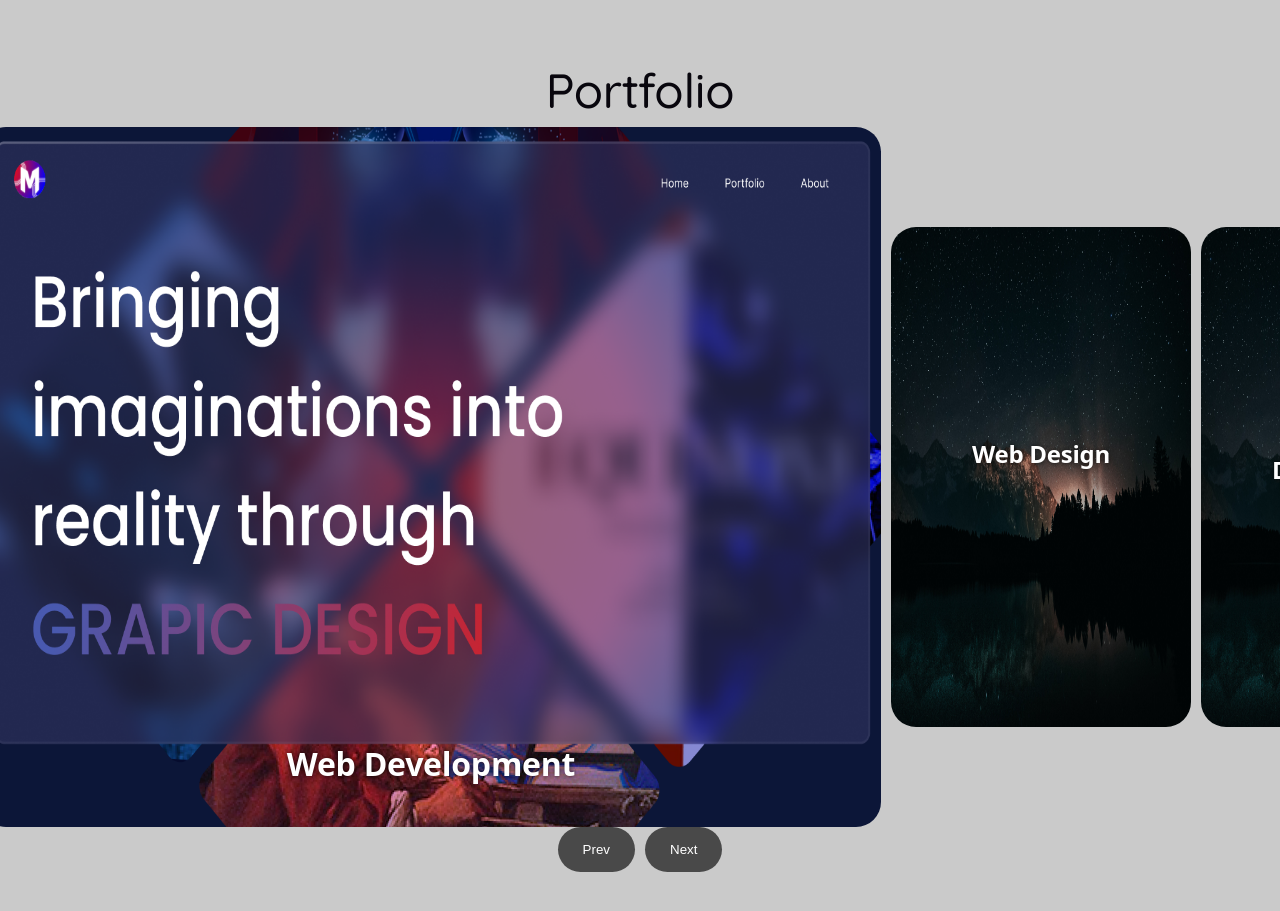
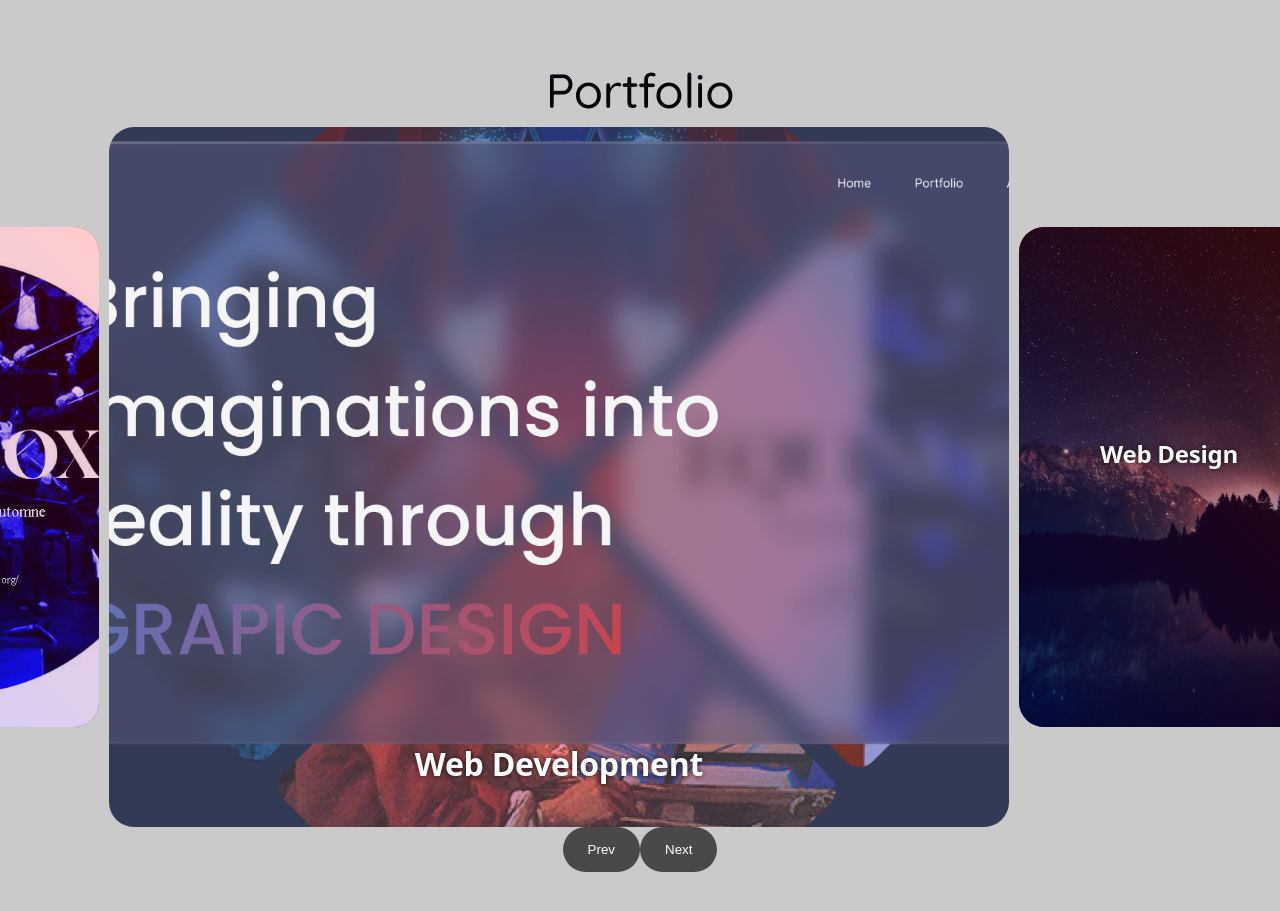
Before and after one commit to MoDev21/mosaic_portfolio, a React (Vite) app: page / in a window 1280 px wide. Shown: the part 1120-2031 px from the top of the page. Built offline with nearby package versions, Linux system fonts and the light colour scheme.

Commit message:
HomePage v2.2: Portfolio Section wip improve animation Fix the parenting issues related to the "scroll" animation of the carrousel

```diff
--- a/src/components/organisme/Carousel.css
+++ b/src/components/organisme/Carousel.css
@@ -27,10 +27,13 @@
     gap: 10px;
     justify-content: center;
     align-items: center;
-    width: 100%;
-    height: 100%;
+    min-width:300px;
+    height: 500px;
     position: relative;
-
+    overflow: hidden;
+    border-radius: 25px;
+    transition: .5s;
+    background-image: linear-gradient(45deg, #0011ff, #ff0000);
     &:hover {
         cursor: pointer;
         -webkit-user-select: none;
@@ -43,10 +46,12 @@
     img {
         position: relative;
         flex-shrink: 0;
-        border-radius: 25px;
         transition: 0.3s ease-in-out;
-        width:300px;
-        height: 500px;
+        /*width:300px;
+        height: 500px;*/
+        width: auto;
+        height: 100%;
+        opacity: 0.8;
     }
 
     h3 {
@@ -59,15 +64,15 @@
         text-shadow: 0 0 5px rgba(0, 0, 0, 0.7);
         transition: .5s;
     }
+}
 
-
-    .select_img {
-        /*transform: scale(1.2);*/
-        width:900px;
-        height: 700px;
-    }
-
-    .select_img + h3 {
+.select_img {
+    /*transform: scale(1.2);*/
+    min-width: 900px;
+    height: 700px;
+    opacity: 1;
+    background-image: linear-gradient(45deg, #0011ff00, #ff000000);
+    h3 {
         position: absolute;
         bottom: 10px;
         left: 50%;
@@ -76,11 +81,8 @@
         font-size: 2rem;
         text-shadow: 0 0 5px rgba(0, 0, 0, 0.7);
     }
-
-
 }
-
-
+r
 
 .Carousel__buttons_container {
     display: flex;
--- a/src/components/organisme/Carousel.jsx
+++ b/src/components/organisme/Carousel.jsx
@@ -79,15 +79,15 @@ export function EmblaCarousel() {
     }
 
     function handleScroll(event, e_index) {
-
-      event.target.parentElement.parentElement.style.transform = `translate(${(e_index * -20) + 50}%, 0px)`;
-      console.log("scrolled ", event.target.parentElement.parentElement.style.transform);
+      const container = event.target.closest('.Carousel__container');
+      container.style.transform = `translate(${(e_index * -20) + 50}%, 0px)`;
+      console.log("scrolled ", container.style.transform);
     }
 
-    function handleScrollEnd() {
-      setTransitionStatus("Idle");
-      console.log("scroll end", event.target.parentElement.parentElement.style.transform);
-    }
+    // function handleScrollEnd() {
+    //   setTransitionStatus("Idle");
+    //   console.log("scroll end", event.target.parentElement.parentElement.style.transform);
+    // }
 
 
   return (
@@ -98,13 +98,13 @@ export function EmblaCarousel() {
         <div
           className="Carousel__container"
           style={{
-            transform: `translate(20%, 0px)`,
+            transform: `translate(30%, 0px)`,
             transition: transitionStatus === "Idle" ? ".5s" : "none"
           }}
         >
           {diaporamaImages.map((image, index) => (
-                <div key={index} className="Image__container"  onClick={(e) => handleClick(e, index)}>
-                    <img src={image.src} alt={image.alt} className={image.className} />
+                <div key={index} className={`Image__container ${image.className}`}  onClick={(e) => handleClick(e, index)} >
+                    <img src={image.src} alt={image.alt}  />
                     <h3>{image.alt}</h3>
                 </div>
             ))}
```
